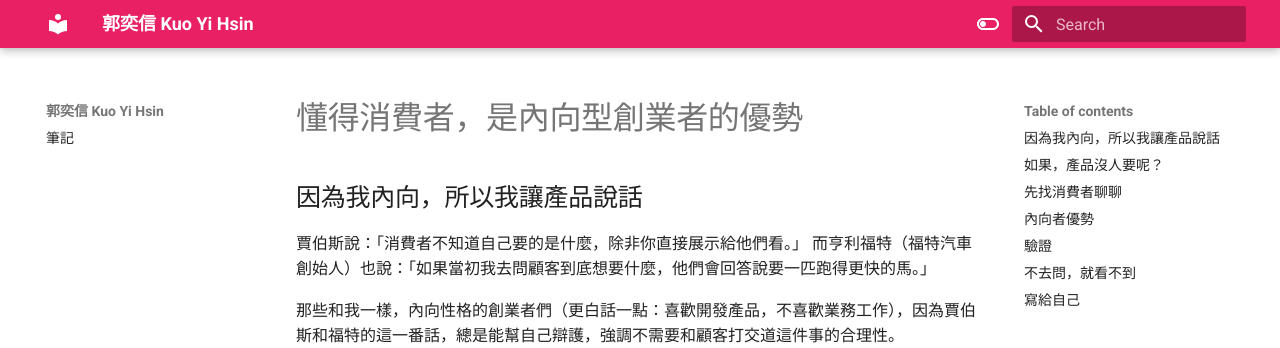
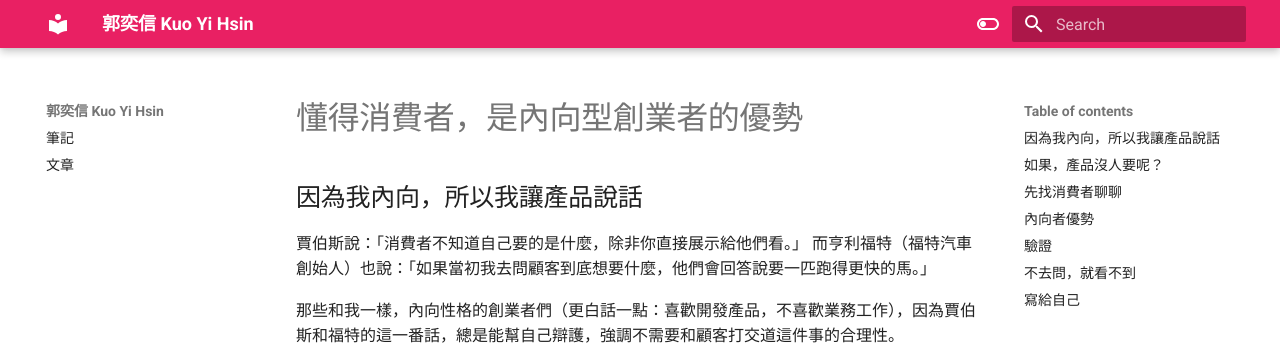
Before and after one commit to hisoka502/blog_blot, an MkDocs documentation site: the page built from docs/文章/懂得消費者，是內向型創業者的優勢 1.md, in a window 1280 px wide. Shown: the top 348 px of the page. Built offline with MkDocs 1.6.1 and Material for MkDocs 9.7.7, drawn with Linux system fonts in a browser that asks for light colours.

Commit message:
publish 2022_0702_1903

```diff
--- a/mkdocs.yml
+++ b/mkdocs.yml
@@ -1,6 +1,7 @@
 site_name: 郭奕信 Kuo Yi Hsin
 nav:
-- '筆記': '/notes/'
+- '筆記': 'blog/notes/'
+- '文章': 'blog/essays'
 theme:
     name: 'material'
     palette:
```
